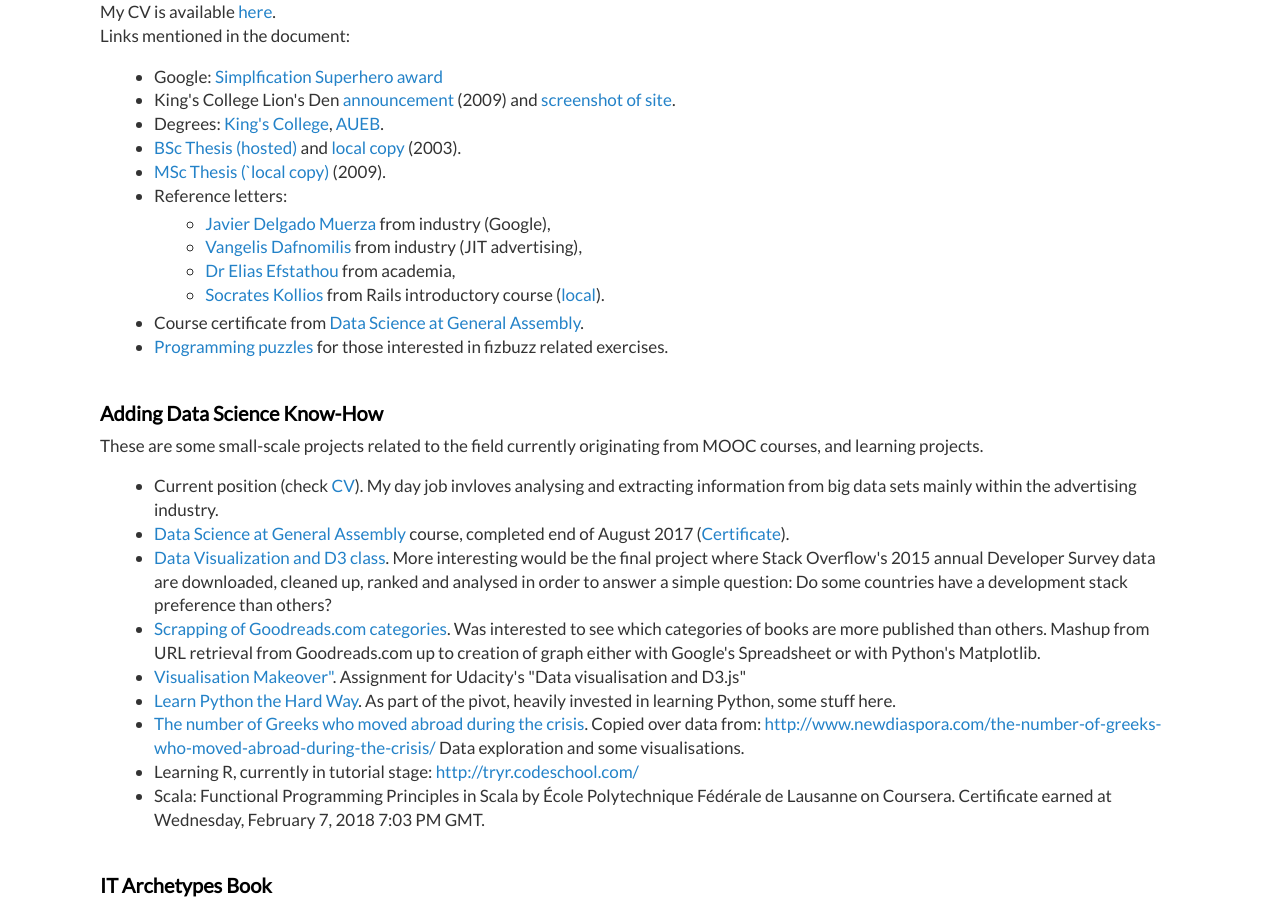
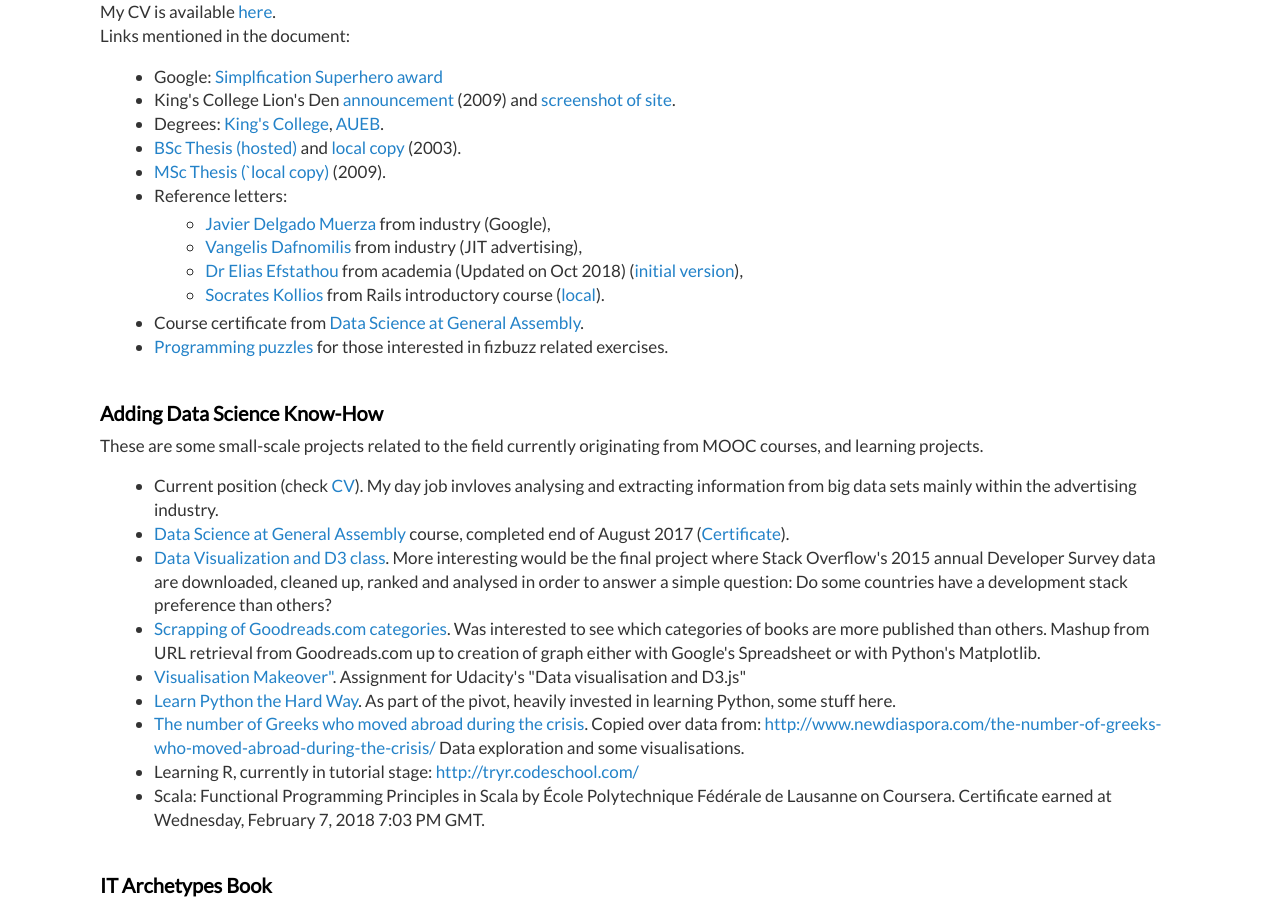
Before and after one commit to dimitrismistriotis/dimitrismistriotis.github.io, a Jekyll site: the page built from index.html, in a window 1280 px wide and 900 px high, scrolled down 370 px. Built offline with Jekyll 4.4.1, drawn with Linux system fonts in a browser that asks for light colours; the list of posts is cut into pages by our own code.

Commit message:
Updated Reference letter from Efstath.

```diff
--- a/index.html
+++ b/index.html
@@ -30,7 +30,7 @@
         <ul class="embedded_list">
           <li><a href="/documents/references/Javier_Delgado_Muerza-reference_letter.png" target="_blank">Javier Delgado Muerza</a> from industry (Google),
           <li><a href="/documents/references/VDafnomilisReferenceLetter.jpg" target="_blank">Vangelis Dafnomilis</a> from industry (JIT advertising),
-          <li><a href="/documents/references/DrEfstathiouReferenceLetter.png" target="_blank">Dr Elias Efstathou</a> from academia,
+          <li><a href="/documents/references/Efstathiou_Reference_Oct2018.pdf" target="_blank">Dr Elias Efstathou</a> from academia (Updated on Oct 2018) (<a href="/documents/references/DrEfstathiouReferenceLetter.png" target="_blank">initial version</a>),
           <li><a href="https://drive.google.com/file/d/0ByYbq1RM8pYTTFhfaml4Z0tCZU0/view?usp=sharing" target="_blank">Socrates Kollios</a> from Rails introductory course (<a href="/documents/references/reference-Socrates_Kollios.pdf" target="_blank">local</a>).
         </ul>
       </li>
```
Also changed, not shown: 1 other file.
